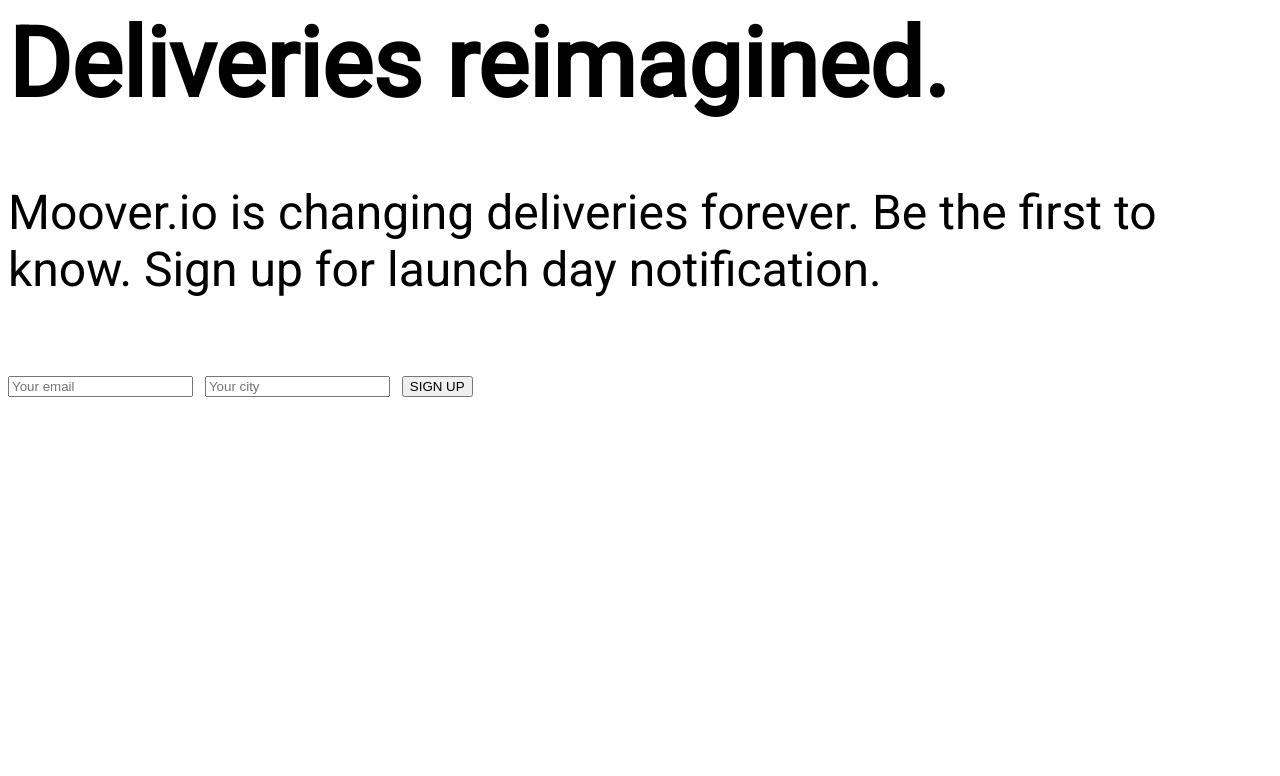
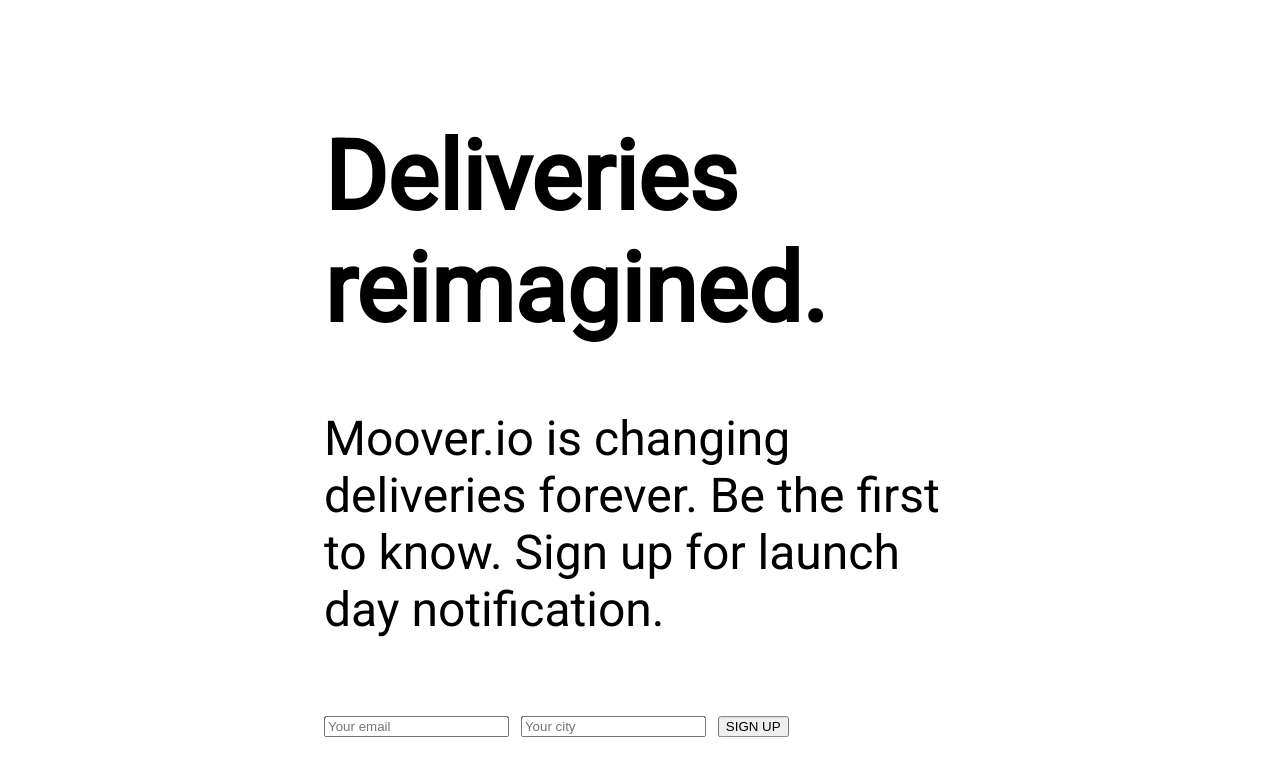
Before and after one commit to mooverio/signup, a plain HTML site: page index.html in a window 1280 px wide. Drawn offline with Linux system fonts and the light colour scheme.

Commit message:
Added basic styling

```diff
--- a/index.html
+++ b/index.html
@@ -1,6 +1,7 @@
 <head>
 	<title>Moover.io - Deliveries reimagined</title>
     <link rel="stylesheet" type="text/css" href="https://fonts.googleapis.com/css?family=Roboto">
+    <link rel="stylesheet" type="text/css" href="/signupstyle.css">
     <style>
       body {
         font-family: 'Roboto', serif;
--- /dev/null
+++ b/signupstyle.css
@@ -0,0 +1,26 @@
+body {
+	position: relative;
+}
+
+h1 {
+	font-family: 'Roboto', serif;
+}
+
+p {
+	font-family: 'Roboto', serif;
+}
+
+.content {
+	position: absolute;
+	top: 50%;
+	left:50%;
+	transform: translate(-50%, -50%);
+}
+
+h1.description {
+	font-size: 48px
+}
+
+p.description {
+	font-size: 24px;
+}
```
